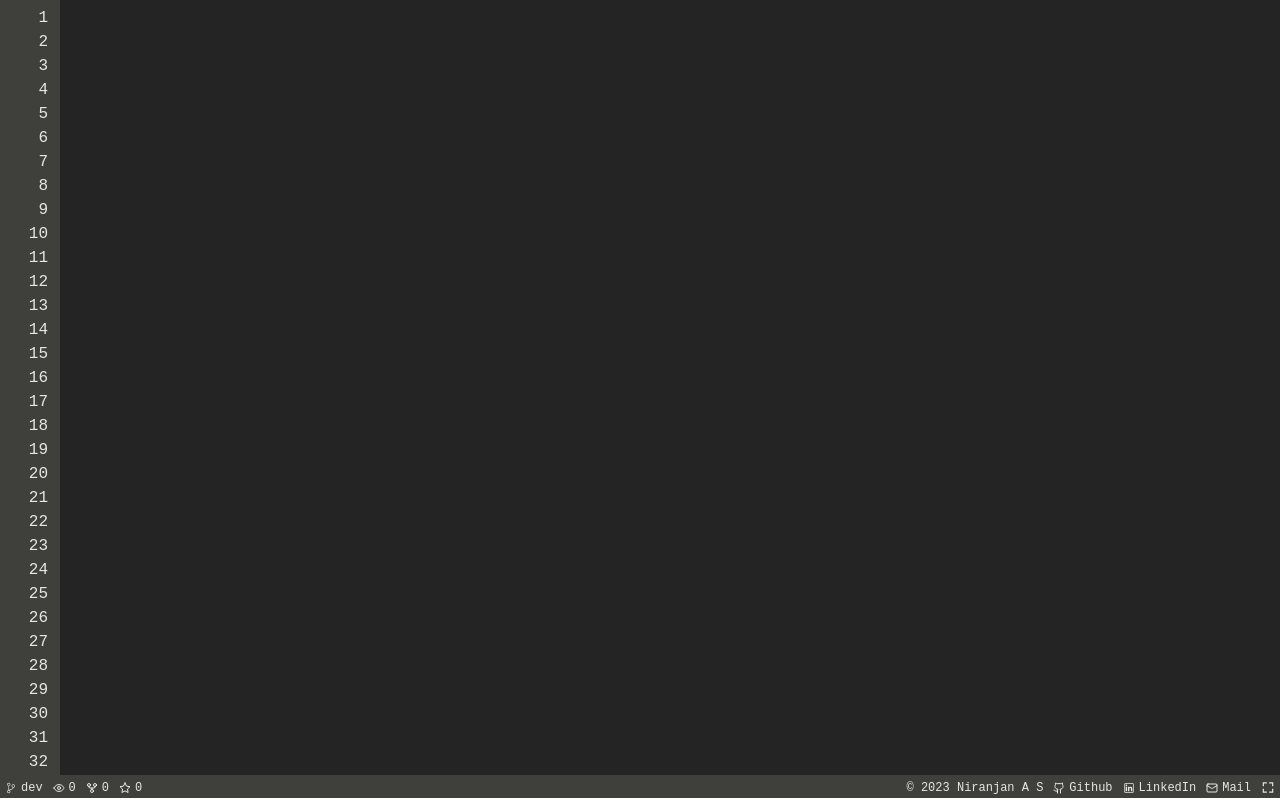
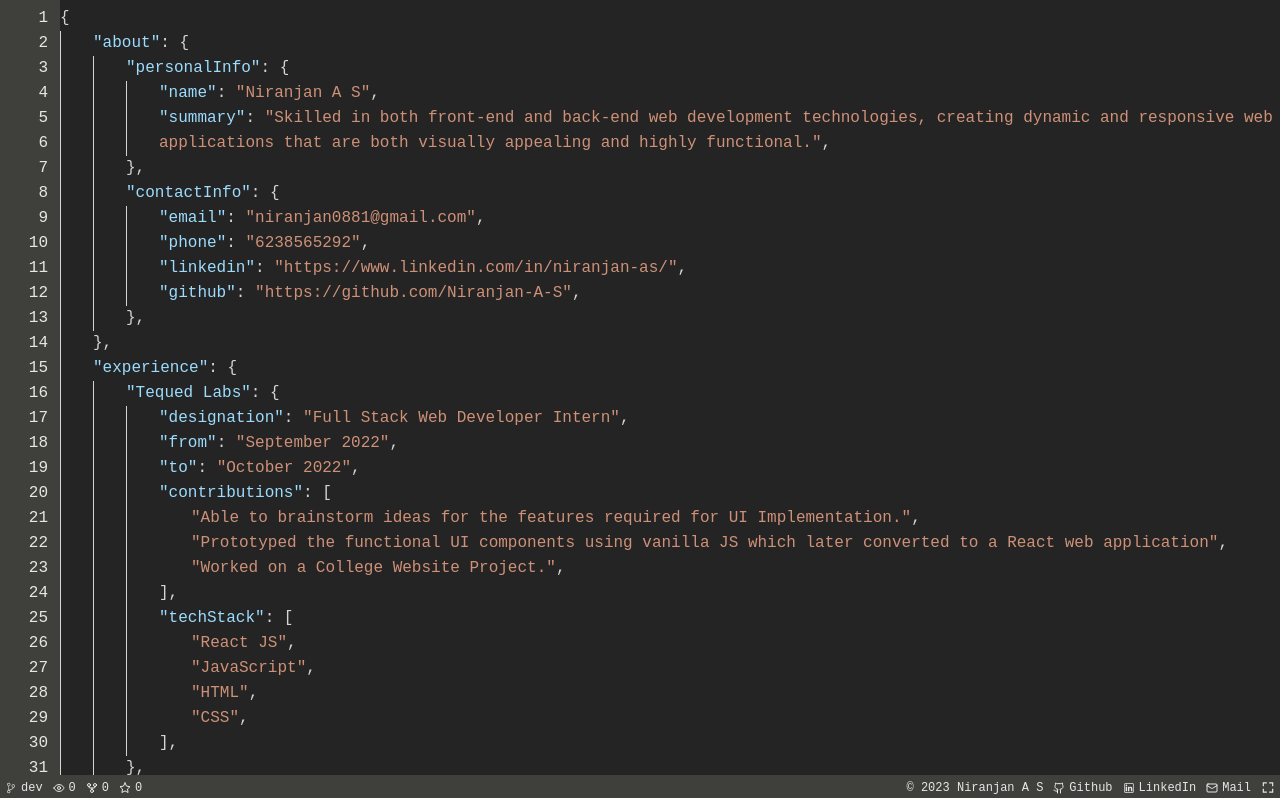
Before and after one commit to Niranjan-A-S/portfolio_, a React (Vite) app: page / in a window 1280 px wide. Shown: the top 798 px of the page. Built offline with nearby package versions, Linux system fonts and the light colour scheme; no server answers.

Commit message:
feat: created the content folio

```diff
--- /dev/null
+++ b/src/components/content/bracket.tsx
@@ -0,0 +1,13 @@
+import { FC, memo } from 'react';
+import { IBracketProps } from '../../types';
+
+export const Bracket: FC<IBracketProps> = memo(({ isClosed, isSquare }) => (
+    <span className='symbol-color'>
+        {
+            isClosed && isSquare ? ']' :
+            isSquare ? '[' :
+                isClosed ? '}' :
+                        '{'
+        }
+    </span>
+));
--- /dev/null
+++ b/src/components/content/code-block.tsx
@@ -0,0 +1,20 @@
+import { FC, memo, useCallback } from 'react';
+import { ICodeBlock } from '../../types';
+import { renderValue } from '../../utils';
+import { Entry } from './entry';
+
+export const CodeBlock: FC<ICodeBlock> = memo(({ callback, objectKey, value }) => {
+    const renderEntry = useCallback(() => <>
+        <Entry
+            isKey
+            children={objectKey}
+        />
+        {renderValue(value, callback)}
+    </>, [callback, objectKey, value]);
+
+    return (
+        <div className='code-block'>
+            {renderEntry()}
+        </div>
+    );
+});
--- /dev/null
+++ b/src/components/content/colon.tsx
@@ -0,0 +1,3 @@
+import { FC, memo } from 'react';
+
+export const Colon: FC = memo(() => <span className='symbol-color'>{': '}</span>);
--- /dev/null
+++ b/src/components/content/comma.tsx
@@ -0,0 +1,3 @@
+import { FC, memo } from 'react';
+
+export const Comma: FC = memo(() => <span className='symbol-color'>,</span>);
--- /dev/null
+++ b/src/components/content/entry.tsx
@@ -0,0 +1,11 @@
+import { FC, memo } from 'react';
+import { Comma } from './comma';
+import { Colon } from './colon';
+import { IEntryProps } from '../../types';
+
+export const Entry: FC<IEntryProps> = memo(({ isArrayValue, isKey, children }) =>
+    <span
+        className={`entry ${isArrayValue ? 'array-value' : ''} ${isKey ? 'object-key' : ''}`}>
+        "{children}"{!isKey ? <Comma /> : <Colon />}
+    </span>
+);
--- a/src/components/content/index.tsx
+++ b/src/components/content/index.tsx
@@ -1,5 +1,22 @@
-import { FC, memo } from 'react';
+/* eslint-disable @typescript-eslint/no-explicit-any */
+import { FC, memo, useCallback } from 'react';
+import details from '../../details.json';
+import { Bracket } from './bracket';
+import { CodeBlock } from './code-block';
 
-export const Content: FC = memo(() => (
-    <main className='content'></main>
-));
+export const Content: FC = memo(() => {
+
+    const renderCodeBlock = useCallback((details: any) => Object.entries(details).map(([key, value]) => (
+        <CodeBlock
+            key={key}
+            objectKey={key}
+            value={value}
+            callback={renderCodeBlock} />
+    )), []);
+
+    return <main className='content'>
+        <Bracket />
+        {renderCodeBlock(details)}
+        <Bracket isClosed />
+    </main>;
+});
--- /dev/null
+++ b/src/details.json
@@ -0,0 +1,32 @@
+{
+    "about": {
+        "personalInfo": {
+            "name": "Niranjan A S",
+            "summary": "Skilled in both front-end and back-end web development technologies, creating dynamic and responsive web applications that are both visually appealing and highly functional."
+        },
+        "contactInfo": {
+            "email": "niranjan0881@gmail.com",
+            "phone": "6238565292",
+            "linkedin": "https://www.linkedin.com/in/niranjan-as/",
+            "github": "https://github.com/Niranjan-A-S"
+        }
+    },
+    "experience": {
+        "Tequed Labs": {
+            "designation": "Full Stack Web Developer Intern",
+            "from": "September 2022",
+            "to": "October 2022",
+            "contributions": [
+                "Able to brainstorm ideas for the features required for UI Implementation.",
+                "Prototyped the functional UI components using vanilla JS which later converted to a React web application",
+                "Worked on a College Website Project."
+            ],
+            "techStack": [
+                "React JS",
+                "JavaScript",
+                "HTML",
+                "CSS"
+            ]
+        }
+    }
+}
--- a/src/index.css
+++ b/src/index.css
@@ -2,14 +2,18 @@
     --toolbarBackground: #3f3f3c;
     --windowBackground: #242424;
     --white: #ffffffde;
-    --keyColor: #fbeb70;
-    --valueColor: #14b914;
+    --keyColor: #9CDCFE;
+        --valueColor: #CE9178;
     --urlColor: #14b914;
     --color-beige-transparent: #f5f5dc20;
     --hoverColor: #646cff;
     --normalFontSize: 16px;
     --footerFontSize: 12px;
     --gray: #a9a9a9;
+    --braces1: yellow;
+        --braces2: blue;
+        --braces3: purple;
+        --symbolColor: #D4D4D4;
 }
 
 * {
@@ -41,7 +45,7 @@ body {
     background-color: var(--windowBackground);
     display: grid;
     grid-template-columns: 60px 1fr;
-    line-height: 24px;
+    line-height: 25px;
 }
 
 .sidebar {
@@ -56,7 +60,31 @@ body {
     list-style-type: none;
 }
 
-.content {}
+.content {
+    padding: 6px 0px
+}
+
+.symbol-color {
+    color: var(--symbolColor);
+}
+
+.object-key {
+    color: var(--keyColor) !important;
+}
+
+.entry {
+    color: var(--valueColor);
+}
+
+.array-value {
+    padding-left: 32px;
+    display: block;
+}
+
+.code-block {
+    padding-left: 32px;
+    border-left: .1px solid var(--symbolColor);
+}
 
 .footer {
     background-color: var(--toolbarBackground);
--- /dev/null
+++ b/src/utils.tsx
@@ -0,0 +1,46 @@
+/* eslint-disable @typescript-eslint/no-explicit-any */
+
+import { Bracket } from './components/content/bracket';
+import { Comma } from './components/content/comma';
+import { Entry } from './components/content/entry';
+import { Callback } from './types';
+
+
+export function renderValue(item: any, callback: Callback) {
+    if (typeof item === 'string') return renderStringValue(item);
+    else if (Array.isArray(item)) return renderArrayValue(item, callback);
+    else if (typeof item === 'object') return renderObjectValue(item, callback);
+}
+
+export function renderStringValue(item: any) {
+    return <Entry children={item} />;
+}
+
+export function renderArrayValue(item: any, callback: Callback) {
+    const renderItem = (value: any) => {
+        if (typeof value === 'string') {
+            return <Entry
+                key={value}
+                isArrayValue
+                children={value} />;
+        }
+        return renderValue(value, callback);
+    };
+
+    return (
+        <>
+            <Bracket isSquare />
+            {item.map(renderItem)}
+            <Bracket isSquare isClosed />
+            <Comma />
+        </>);
+}
+
+export function renderObjectValue(item: any, cb: Callback) {
+    return <>
+        <Bracket />
+        {cb(item)}
+        <Bracket isClosed />
+        <Comma />
+    </>;
+}
```
Also changed, not shown: src/types.ts (+22 -0 lines).
